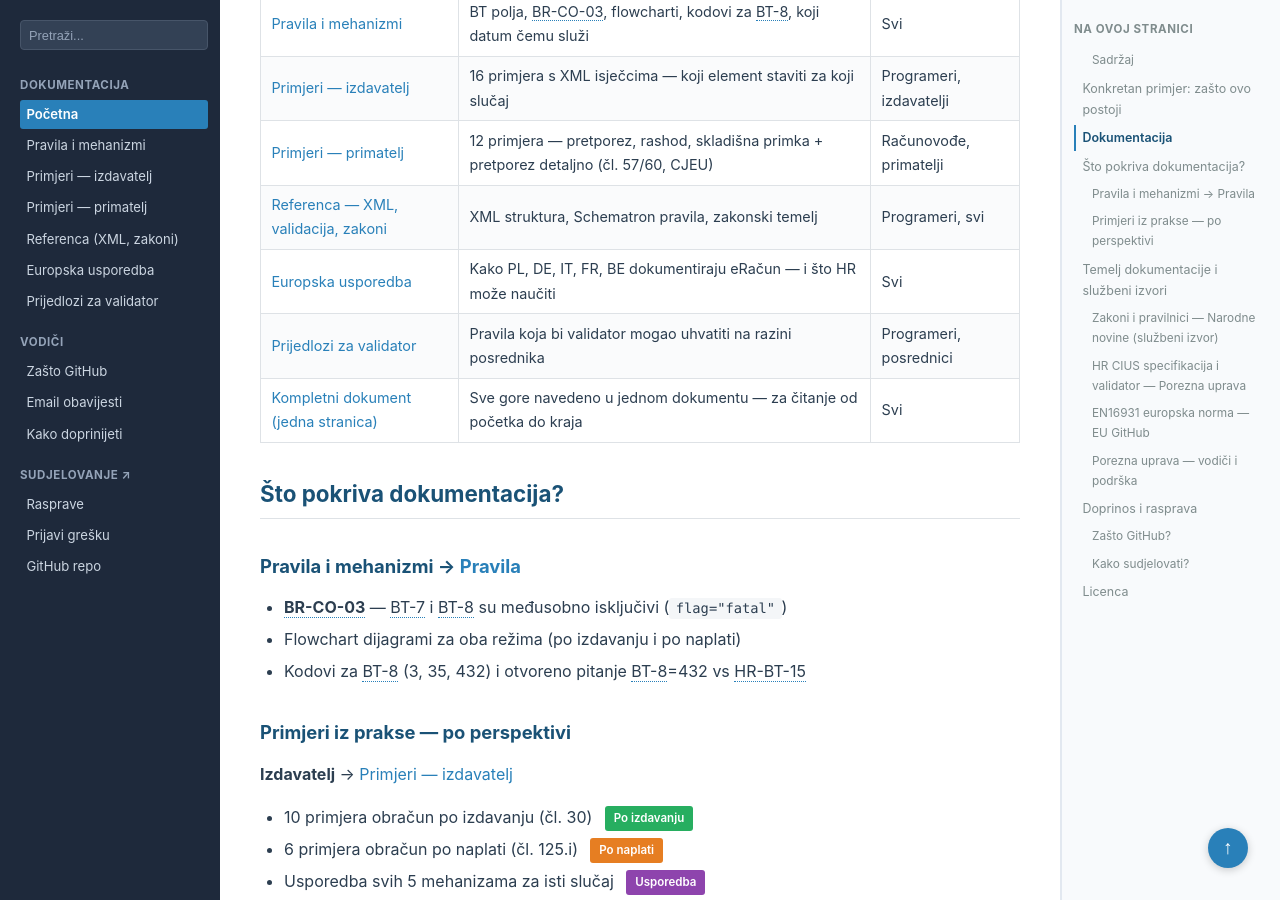
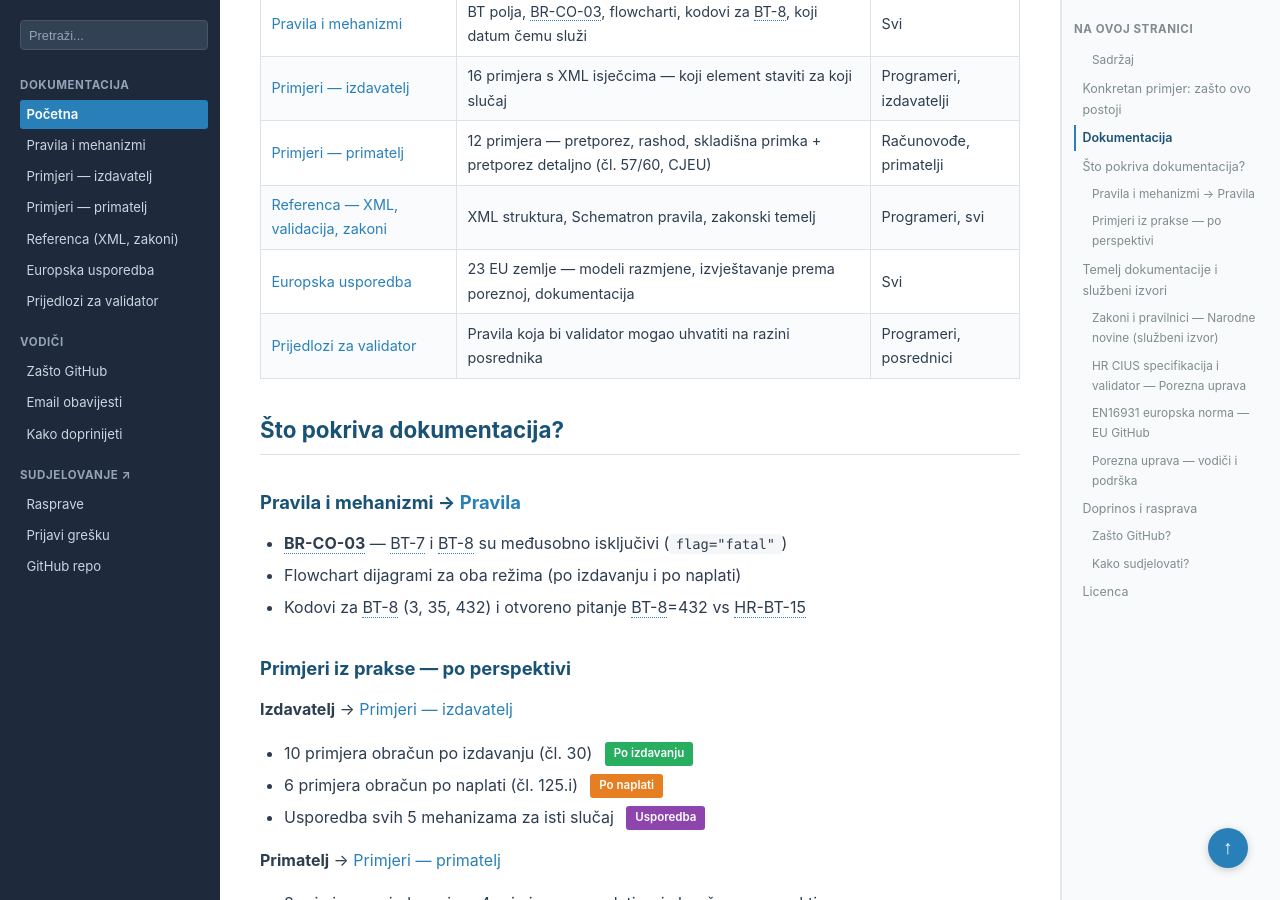
Before and after one commit to dageci/eracun-fiskalizacija-datumi, a Jekyll site: the page built from docs/index.md, in a window 1280 px wide and 900 px high, scrolled down 2399 px. Built offline with Jekyll 4.4.1, drawn with Linux system fonts in a browser that asks for light colours.

Commit message:
maknut mrtvi link na stari dokument, ažuriran opis europske usporedbe (23 zemlje)

```diff
--- a/docs/index.md
+++ b/docs/index.md
@@ -47,9 +47,8 @@ Upravo ovakva pitanja — na koja **samo Porezna uprava ili radna skupina** mogu
 | [Primjeri — izdavatelj](primjeri-izdavatelj) | 16 primjera s XML isječcima — koji element staviti za koji slučaj | Programeri, izdavatelji |
 | [Primjeri — primatelj](primjeri-primatelj) | 12 primjera — pretporez, rashod, skladišna primka + pretporez detaljno (čl. 57/60, CJEU) | Računovođe, primatelji |
 | [Referenca — XML, validacija, zakoni](referenca) | XML struktura, Schematron pravila, zakonski temelj | Programeri, svi |
-| [Europska usporedba](europska-usporedba) | Kako PL, DE, IT, FR, BE dokumentiraju eRačun — i što HR može naučiti | Svi |
+| [Europska usporedba](europska-usporedba) | 23 EU zemlje — modeli razmjene, izvještavanje prema poreznoj, dokumentacija | Svi |
 | [Prijedlozi za validator](prijedlozi-validator) | Pravila koja bi validator mogao uhvatiti na razini posrednika | Programeri, posrednici |
-| [Kompletni dokument (jedna stranica)](eracun-datumi-poreza-workflow) | Sve gore navedeno u jednom dokumentu — za čitanje od početka do kraja | Svi |
 
 ## Što pokriva dokumentacija?
 
```
